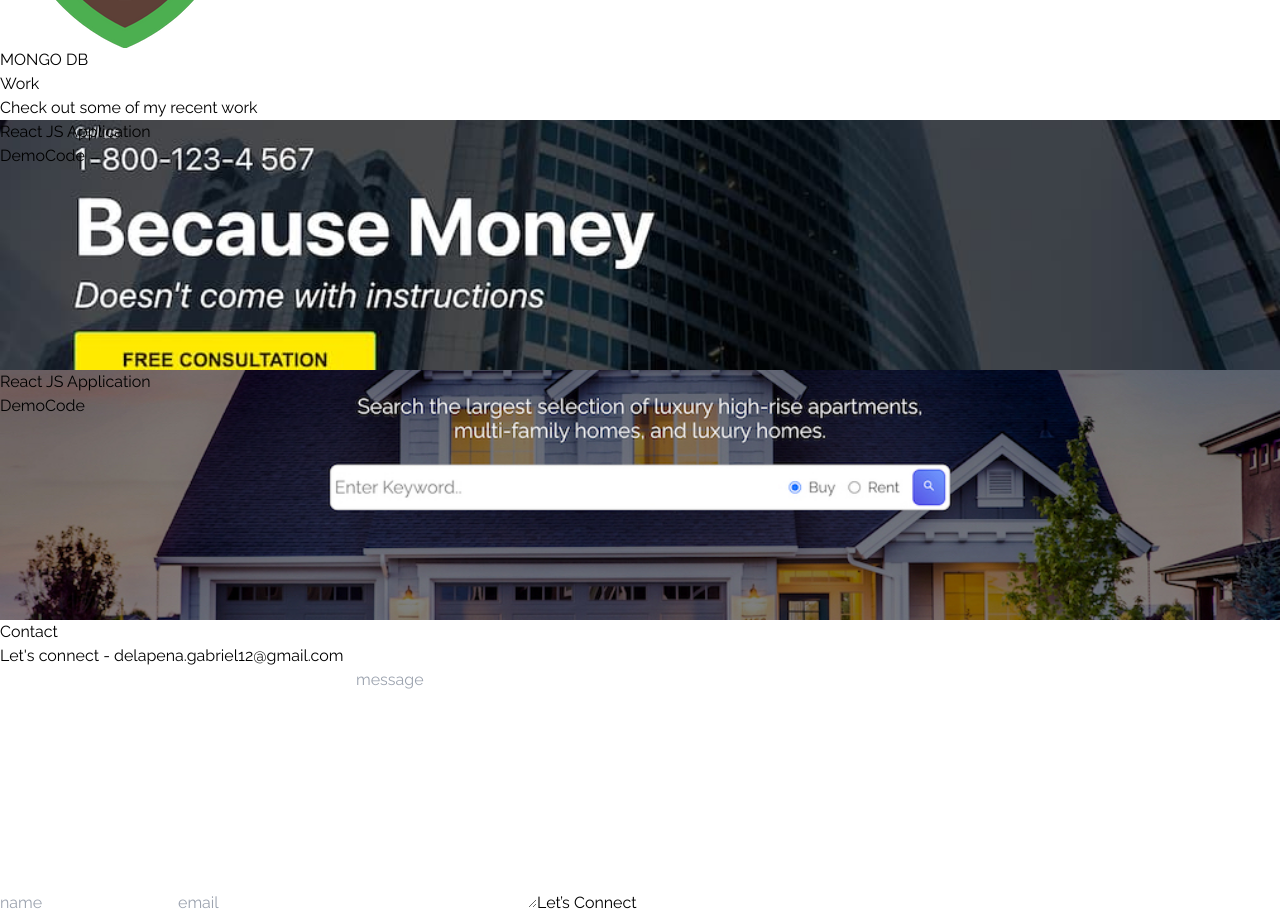
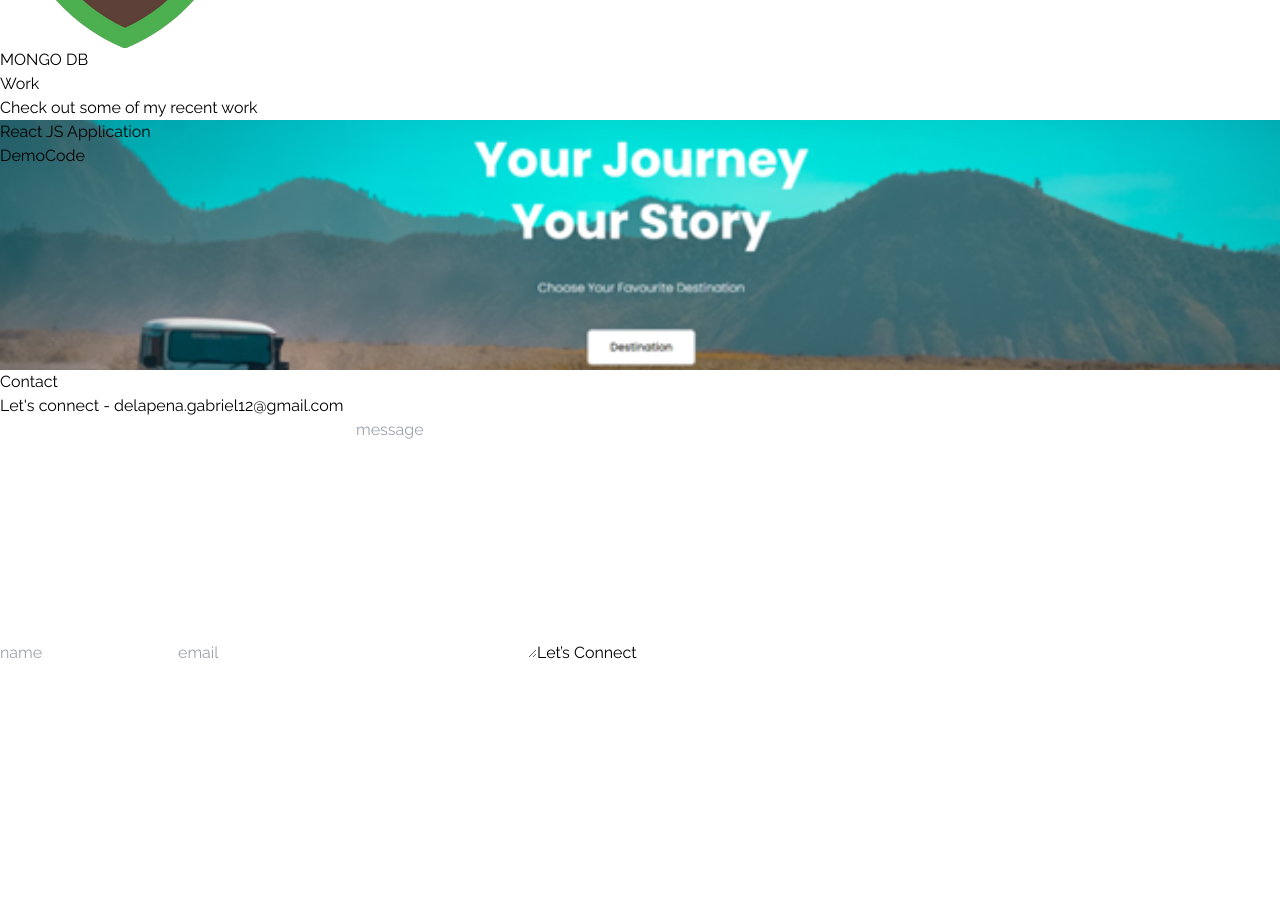
Before and after one commit to GabrielDelaPena/portfolio, a React (Vite) app: page / in a window 1280 px wide. Shown: the part 2240-3155 px from the top of the page. After the commit the page ends 2905 px from the top, so only its background shows below. Built offline with nearby package versions, Linux system fonts and the light colour scheme.

Commit message:
Added new work item.

```diff
--- a/src/components/Work.jsx
+++ b/src/components/Work.jsx
@@ -1,5 +1,4 @@
-import WorkImg from "../assets/workImg.jpeg"
-import realEstate from '../assets/realestate.jpg'
+import Trippy from "../assets/Trippy.png"
 import { motion } from "framer-motion";
 
 const Work = () => {
@@ -31,7 +30,7 @@
                 >
 
                     {/** Grid item */}
-                    <div style={{ backgroundImage: `url(${WorkImg})` }}
+                    <div style={{ backgroundImage: `url(${Trippy})` }}
                         className='shadow-lg shadow-[#040c16] group container rounded-md flex justify-center items-center mx-auto content-div'>
 
                         {/** Hover effects */}
@@ -40,29 +39,10 @@
                                 React JS Application
                             </span>
                             <div className="pt-8 text-center">
-                                <a href="/">
+                                <a href="https://2e23ac89.trippy-abd.pages.dev/" target="_blank" rel="noreferrer">
                                     <button className="text-center rounded-lg px-4 py-3 m-2 bg-white text-gray-700 font-bold text-lg">Demo</button>
                                 </a>
-                                <a href="/">
-                                    <button className="text-center rounded-lg px-4 py-3 m-2 bg-white text-gray-700 font-bold text-lg">Code</button>
-                                </a>
-                            </div>
-                        </div>
-                    </div>
-
-                    <div style={{ backgroundImage: `url(${realEstate})` }}
-                        className='shadow-lg shadow-[#040c16] group container rounded-md flex justify-center items-center mx-auto content-div'>
-
-                        {/** Hover effects */}
-                        <div className="opacity-0 group-hover:opacity-100">
-                            <span className="text-2xl font-bold text-white tracking-wider">
-                                React JS Application
-                            </span>
-                            <div className="pt-8 text-center">
-                                <a href="/">
-                                    <button className="text-center rounded-lg px-4 py-3 m-2 bg-white text-gray-700 font-bold text-lg">Demo</button>
-                                </a>
-                                <a href="/">
+                                <a href="https://github.com/GabrielDelaPena/travel" target="_blank" rel="noreferrer">
                                     <button className="text-center rounded-lg px-4 py-3 m-2 bg-white text-gray-700 font-bold text-lg">Code</button>
                                 </a>
                             </div>
```
Also changed, not shown: src/assets/Trippy.png (added).
